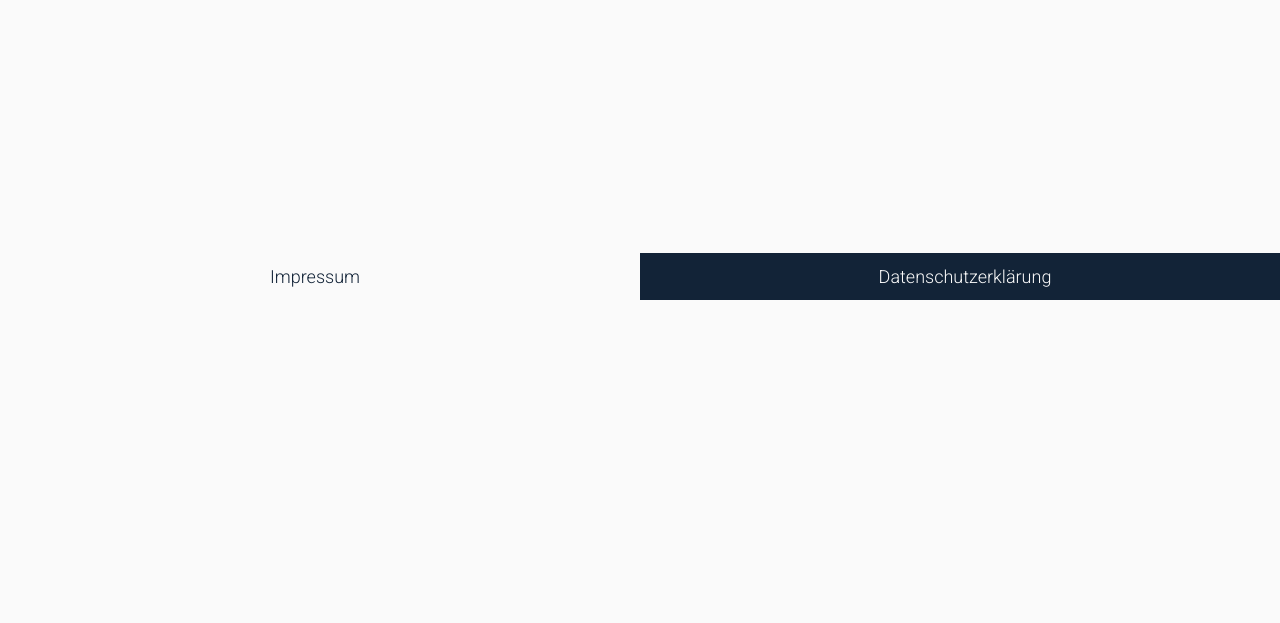
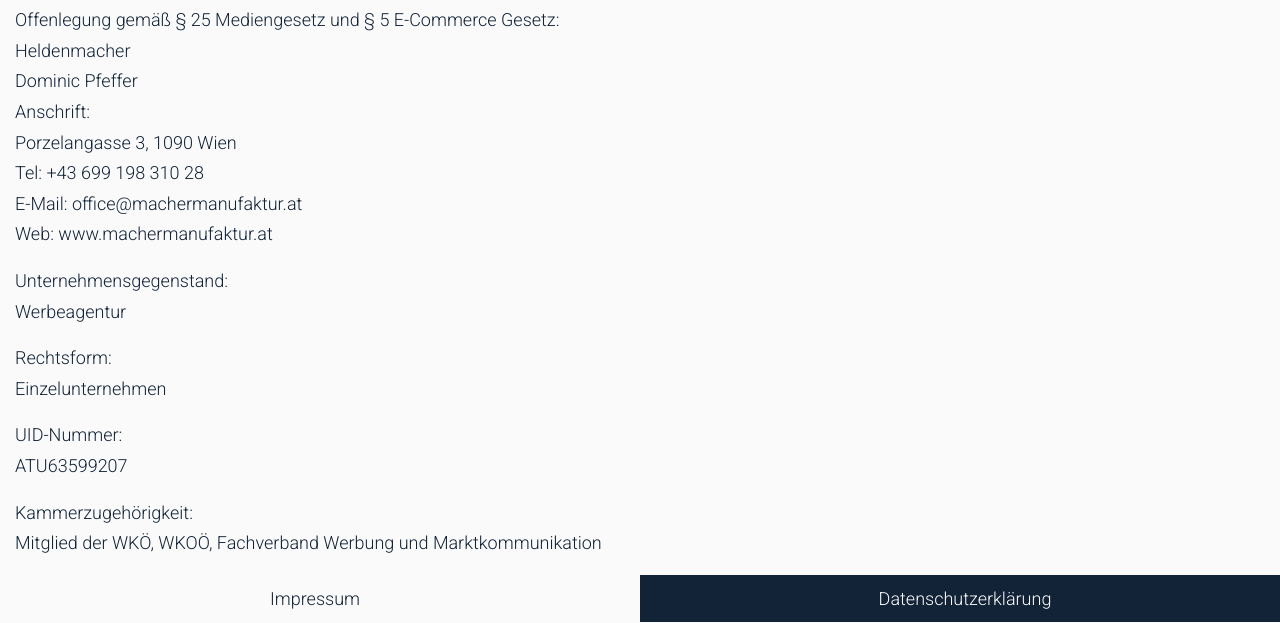
Before and after one commit to MEDIADUDES/machermanufaktur.at, a Gatsby site: page /impressum in a window 1280 px wide. Shown: the part 177-800 px from the top of the page. Built offline with nearby package versions, Linux system fonts and the light colour scheme; Gatsby itself is replaced by a stand-in of ours.

Commit message:
Add impressum text

```diff
--- a/src/pages/impressum.js
+++ b/src/pages/impressum.js
@@ -11,6 +11,49 @@
 			</Helmet>
 
 			<h1>Impressum</h1>
+			<p>
+				Offenlegung gemäß § 25 Mediengesetz und § 5 E-Commerce Gesetz:
+				<br />
+				Heldenmacher
+				<br />
+				Dominic Pfeffer
+				<br />
+				Anschrift:
+				<br />
+				Porzelangasse 3, 1090 Wien
+				<br />
+				Tel: <a href="tel:+4369919831028">+43 699 198 310 28</a>
+				<br />
+				E-Mail:{' '}
+				<a
+					href="mailto:office@machermanufaktur.at
+"
+				>
+					office@machermanufaktur.at
+				</a>
+				<br />
+				Web: www.machermanufaktur.at
+			</p>
+			<p>
+				Unternehmensgegenstand:
+				<br />
+				Werbeagentur
+			</p>
+			<p>
+				Rechtsform:
+				<br />
+				Einzelunternehmen
+			</p>
+			<p>
+				UID-Nummer:
+				<br />
+				ATU63599207
+			</p>
+			<p>
+				Kammerzugehörigkeit:
+				<br />
+				Mitglied der WKÖ, WKOÖ, Fachverband Werbung und Marktkommunikation
+			</p>
 		</Page>
 	);
 };
```
